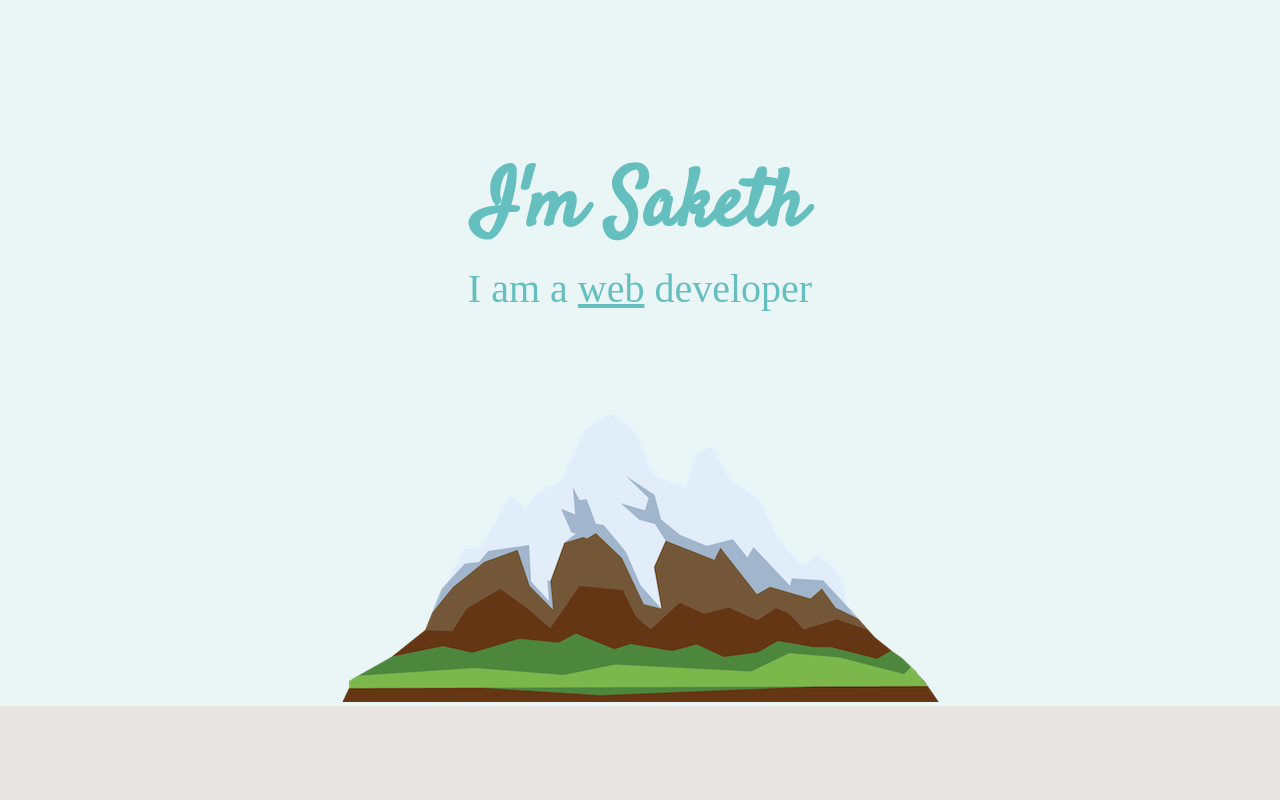
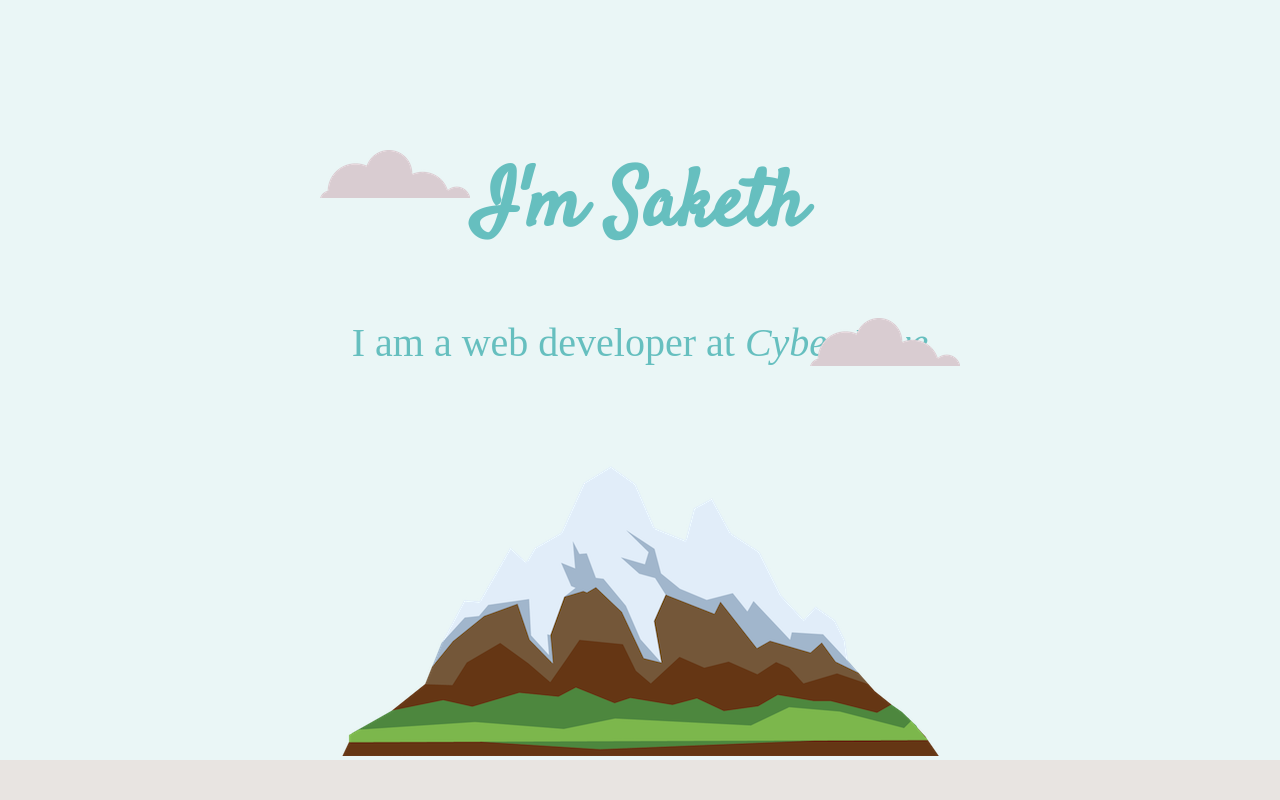
Before and after one commit to sivasaketh/MySite, a plain HTML site: page index.html in a window 1280 px wide. Shown: the top 800 px of the page. Drawn offline with Linux system fonts and the light colour scheme.

Commit message:
my site updates

```diff
--- a/css/styles.css
+++ b/css/styles.css
@@ -22,7 +22,7 @@ h1{
     margin-top: 0;
     font-family: Satisfy, sans-serif;
     font-size: 5rem;
-    margin: 0 auto 0 auto;
+    /* margin: 0 auto 0 auto; */
     color: #66BFBF
 
 }
@@ -35,20 +35,35 @@ h2{
 
 }
 
+.company {
+    color: #66BFBF;
+    text-decoration: none;
+    font-style: italic;
+}
+.company:hover {
+    color:#8ccbbe;
+}
+
 h3{
     color: #11999E
 }
 
+.nameNrole {
+    position: relative;
+    width: 50%;
+    margin: 0 auto 0 auto;
+}
+
 .bottom-cloud {
     position: absolute;
-    top:350px;
-    left:300px;
+    top:0;
+    left:0;
 }
 
 .top-cloud {
     position: absolute;
-    top:180px;
-    right:300px;
+    bottom:0;
+    right:0;
 }
 
 .subtitle {
@@ -76,10 +91,6 @@ h3{
     margin: 100px auto 100px auto;
     text-align: left;
     line-height: 2;
-}
-
-span {
-    text-decoration: underline;
 }
 
 .profile-pic{
--- a/index.html
+++ b/index.html
@@ -15,11 +15,13 @@
     </head>
     <body>
         <div class="top-container">
-            <!-- <img class="top-cloud" src="images/cloud.png" alt="cloud-img"> -->
+          <div class = "nameNrole">
+            <img class="top-cloud" src="images/cloud.png" alt="cloud-img">
             <h1>I'm Saketh</h1>
-            <h2 class = "subtitle">I am a <span>web</span> developer</h2>
-            <!-- <img class="bottom-cloud" src="images/cloud.png" alt="cloud-img"> -->
-            <img src="images/mountain.png" alt="cloud-img">
+            <h2 class = "subtitle">I am a web developer at <a class = "company" href="https://cyberdive.co/home">Cyber Dive</a></h2>
+            <img class="bottom-cloud" src="images/cloud.png" alt="cloud-img">
+          </div>
+          <img src="images/mountain.png" alt="cloud-img">
         </div>
 
         <div class="middle-container">
@@ -34,12 +36,12 @@
               <div class="skill-row">
                 <img class="code-img" src="images/web_dev.png" alt="web_dev image">
                 <h3>Web development</h3>
-                <p>I started learning development. I am focusing on HTML, CSS, JavaScript (React), Node.js, Python Django. I also worked on Informatica durin g my work in India.</p>
+                <p>I am a python django developer. I scrape data from social media and feed it to Cyber Dive App.I started exploring more in web development. I am focusing on HTML, CSS, JavaScript (React), Python Django. I also worked on Informatica during my work in India.</p>
               </div>
               <div class="skill-row">
                 <img class="sing-img" src="images/mike.jpg" alt="mike image">
                 <h3>Singing and philosophy</h3>
-                <p>I love to sing songs especiallt SPB's. I like discussing and debating about the emotional issues that are twined in our daily life.</p>
+                <p>I love to sing songs especially SPB's. I like discussing and debating about the emotional issues that are twined in our daily life.</p>
               </div>
             </div>
             <hr>
@@ -53,13 +55,11 @@
 
           <div class="bottom-container">
             <div class="bottom-content">
-              <a class="footer-link" href="https://www.linkedin.com/">LinkedIn</a>
-              <a class="footer-link" href="https://twitter.com/">Twitter</a>
-              <a class="footer-link" href="https://www.appbrewery.co/">Website</a>
+              <a class="footer-link" href="https://www.linkedin.com/in/siva-saketh-4943067b/">LinkedIn</a>
+              <a class="footer-link" href="https://www.facebook.com/siva.saketh.1/">facebook</a>
+              <a class="footer-link" href="https://www.instagram.com/siva_saketh/">Instagram</a>
               <p class="copy-right">© 2020 Siva Saketh</p>
             </div>
           </div>
-
-
     </body>
 </html>
```
